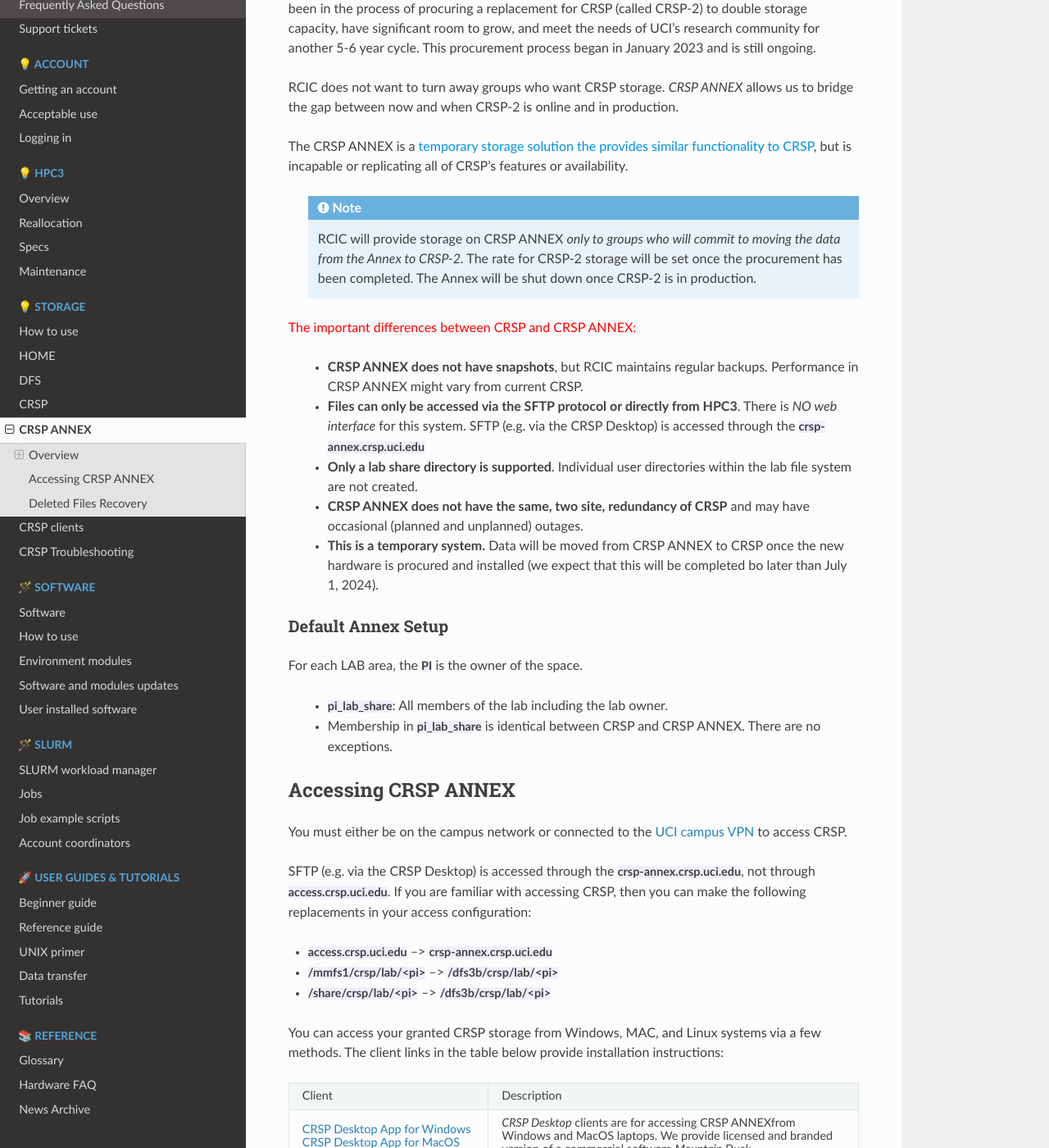
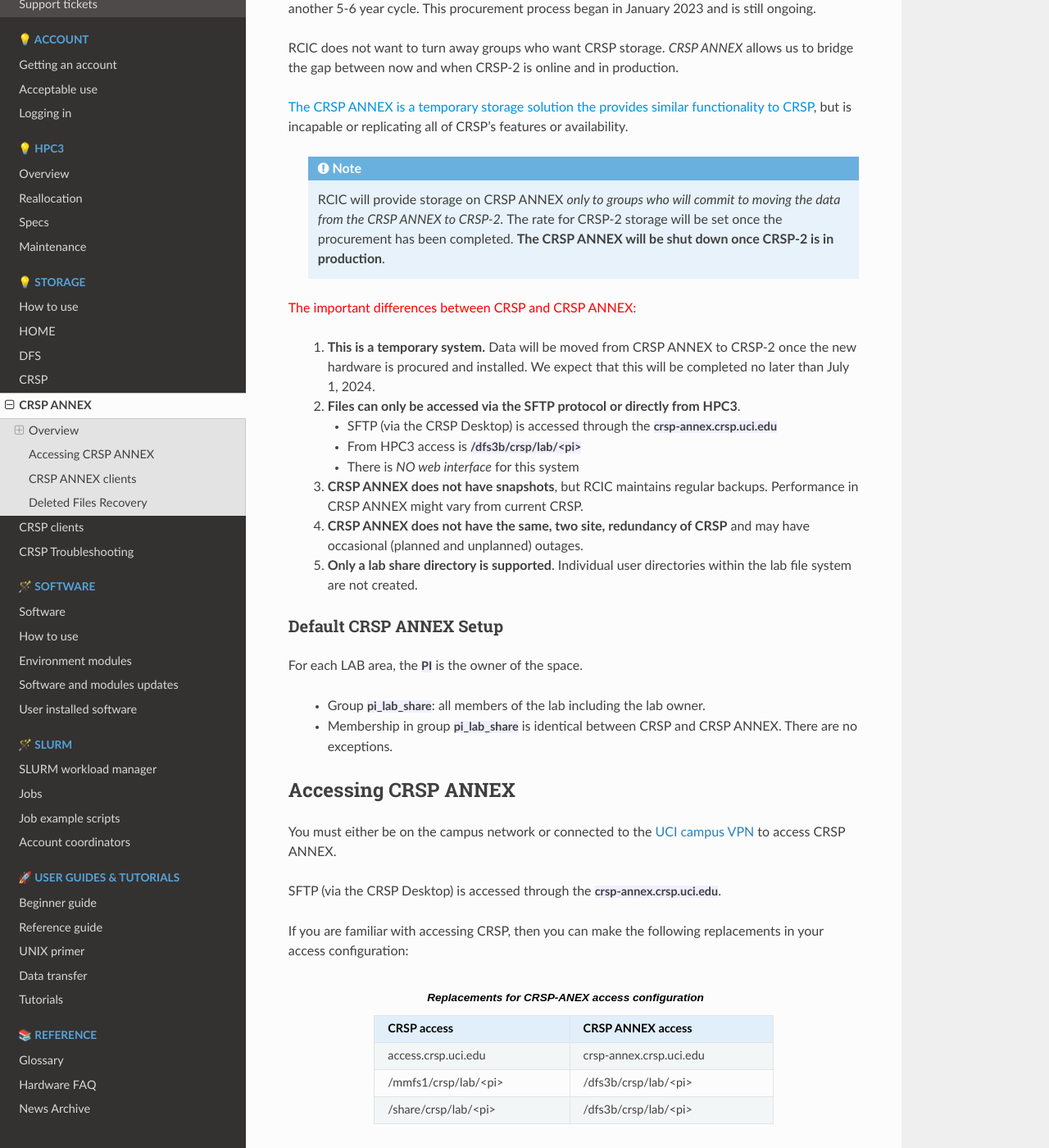
Before and after one commit to RCIC-UCI-Public/website-rcic, a Sphinx documentation site: the page built from docs/source/storage/crsp-annex.rst, in a window 1280 px wide and 1400 px high, scrolled down 313 px. Shown: the whole window at 82% size. Built offline with Sphinx 7.4.7 and the Read the Docs theme 2.0.0, drawn with Linux system fonts in a browser that asks for light colours; some of the changed text lies outside the part shown.

Commit message:
fix all name references update style, unify format

```diff
--- a/docs/source/storage/crsp-annex.rst
+++ b/docs/source/storage/crsp-annex.rst
@@ -16,53 +14,71 @@
 RCIC does not want to turn away groups who want CRSP storage.  *CRSP ANNEX* allows us to bridge the gap
 between now and when CRSP-2 is online and in production.
 
-The CRSP ANNEX is a :bluelight:`temporary storage solution the provides similar functionality to CRSP`, but is incapable or
+:bluelight:`The CRSP ANNEX is a temporary storage solution the provides similar functionality to CRSP`, but is incapable or
 replicating all of CRSP's features or availability.
 
  .. note:: RCIC will provide storage on CRSP ANNEX *only to groups who will commit to moving the data from
-           the Annex to CRSP-2.*  The rate for CRSP-2 storage will be set once the procurement has been completed.
-           The Annex will be shut down once CRSP-2 is in production.
+           the CRSP ANNEX to CRSP-2.*  The rate for CRSP-2 storage will be set once the procurement has been completed.
+           **The CRSP ANNEX will be shut down once CRSP-2 is in production**.
 
 :red:`The important differences between CRSP and CRSP ANNEX:`
 
-  * **CRSP ANNEX does not have snapshots**,  but RCIC maintains regular backups.
-    Performance in CRSP ANNEX might vary from current CRSP.
+  1. **This is a temporary system.** Data will be moved from CRSP ANNEX to CRSP-2 once the new hardware is procured and
+     installed. We expect that this will be completed no later than July 1, 2024.
 
-  * **Files can only be accessed via the SFTP protocol or directly from HPC3**.
-    There is *NO web interface* for this system. SFTP (e.g. via the CRSP Desktop) is accessed through the :tt:`crsp-annex.crsp.uci.edu`
+  2. **Files can only be accessed via the SFTP protocol or directly from HPC3**.
 
-  * **Only a lab share directory is supported**.  Individual user directories within the lab file system
-    are not created.
+     * SFTP (via the CRSP Desktop) is accessed through the :tt:`crsp-annex.crsp.uci.edu`
+     * From HPC3 access is :tt:`/dfs3b/crsp/lab/<pi>`
+     * There is *NO web interface* for this system
 
-  * **CRSP ANNEX does not have the same, two site, redundancy of CRSP** and may have occasional (planned and unplanned) outages.
+  3. **CRSP ANNEX does not have snapshots**,  but RCIC maintains regular backups.
+     Performance in CRSP ANNEX might vary from current CRSP.
 
-  * **This is a temporary system.** Data will be moved from CRSP ANNEX to CRSP once the new hardware is procured and
-    installed (we expect that this will be completed bo later than July 1, 2024).
+  4. **CRSP ANNEX does not have the same, two site, redundancy of CRSP** and may have occasional (planned and unplanned) outages.
 
-Default Annex Setup
-^^^^^^^^^^^^^^^^^^^
+  5. **Only a lab share directory is supported**. Individual user directories within the lab file system
+     are not created.
+
+Default CRSP ANNEX Setup
+^^^^^^^^^^^^^^^^^^^^^^^^
 
 For each LAB area, the :tt:`PI` is the owner of the space.
 
-   * :tt:`pi_lab_share`: All members of the lab including the lab owner.
-   * Membership in :tt:`pi_lab_share` is identical between CRSP and CRSP ANNEX. There are no exceptions.
+   * Group :tt:`pi_lab_share`: all members of the lab including the lab owner.
+   * Membership in group :tt:`pi_lab_share` is identical between CRSP and CRSP ANNEX. There are no exceptions.
 
 Accessing  CRSP ANNEX
 ---------------------
 
 You must either be on the campus network or connected to the
-`UCI campus VPN <https://www.oit.uci.edu/help/vpn>`_ to access CRSP.
+`UCI campus VPN <https://www.oit.uci.edu/help/vpn>`_ to access CRSP ANNEX.
 
-SFTP (e.g. via the CRSP Desktop) is accessed through the :tt:`crsp-annex.crsp.uci.edu`, not through
-:tt:`access.crsp.uci.edu`. If you are familiar with accessing CRSP, then you can make the following replacements in your
+SFTP (via the CRSP Desktop) is accessed through the :tt:`crsp-annex.crsp.uci.edu`.
+
+If you are familiar with accessing CRSP, then you can make the following replacements in your
 access configuration:
 
-* :tt:`access.crsp.uci.edu` --> :tt:`crsp-annex.crsp.uci.edu`
-* :tt:`/mmfs1/crsp/lab/<pi>` --> :tt:`/dfs3b/crsp/lab/<pi>`
-* :tt:`/share/crsp/lab/<pi>` --> :tt:`/dfs3b/crsp/lab/<pi>`
+.. table:: **Replacements for CRSP-ANEX access configuration**
+   :align: center
+   :width: 70%
+   :class: noscroll-table
 
-You can access  your granted CRSP storage from Windows, MAC, and Linux systems
-via a few methods. The client links in the table below provide installation
+   +-----------------------+----------------------------+
+   | CRSP access           | CRSP ANNEX access          |
+   +=======================+============================+
+   | access.crsp.uci.edu   | crsp-annex.crsp.uci.edu    |
+   +-----------------------+----------------------------+
+   | /mmfs1/crsp/lab/<pi>  | /dfs3b/crsp/lab/<pi>       |
+   +-----------------------+----------------------------+
+   | /share/crsp/lab/<pi>  | /dfs3b/crsp/lab/<pi>       |
+   +-----------------------+----------------------------+
+
+CRSP ANNEX clients
+------------------
+
+You can access your granted CRSP ANNEX storage from Windows, MAC, and Linux systems
+via a few methods. Most clients are the same as for accessing CRSP. The client links in the table below provide installation
 instructions:
 
 .. table::
@@ -72,13 +88,13 @@
    +------------------------------+-------------------------------------------------------------------------------------------+
    |  Client                      | Description                                                                               |
    +------------------------------+-------------------------------------------------------------------------------------------+
-   | :ref:`client desktop windows`| *CRSP Desktop* clients are for accessing CRSP ANNEXfrom Windows and MacOS laptops.        |
+   | :ref:`client desktop windows`| *CRSP Desktop* clients are for accessing CRSP ANNEX from Windows and MacOS laptops.       |
    |                              | We provide licensed and branded version of a commercial software *Mountain Duck*.         |
    | :ref:`client desktop mac`    |                                                                                           |
    +------------------------------+-------------------------------------------------------------------------------------------+
    | :ref:`client sshfs`          | *SSHFS* can be used for accessing CRSP ANNEX shares from a Linux laptop/desktop.          |
    +------------------------------+-------------------------------------------------------------------------------------------+
-   | :ref:`client from hpc3`      | *DFS mount* on HPC3 provides and access to the CRSP's LAB and HOME areas.                 |
+   | Access from HPC3             | On HPC3, CRSP ANNEX shares are mounted in :tt:`/dfs3b/crsp/lab/<pi>`                      |
    +------------------------------+-------------------------------------------------------------------------------------------+
 
 .. attention::
```
Also changed, not shown: other parts of docs/source/storage/crsp-annex.rst (+0 -2 lines).
